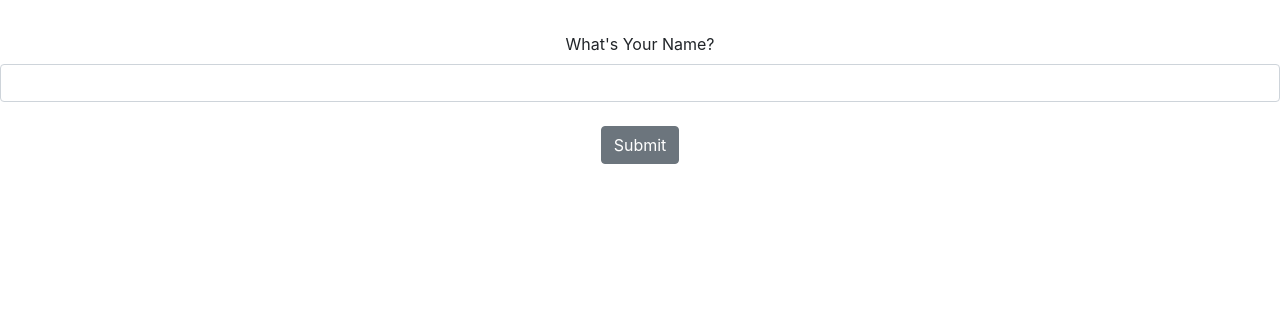
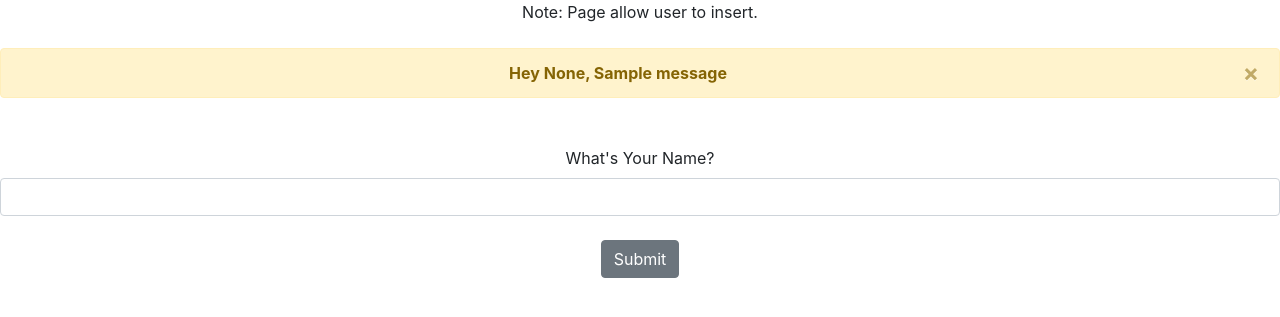
Before and after one commit to mnguyen0226/flask_blinder, a Flask app: page /name in a window 1280 px wide. Shown: the part 56-373 px from the top of the page. Run offline with Flask 2, Linux system fonts and the light colour scheme; one stand-in notice (Sample message) is shown.

Commit message:
add flash message

```diff
--- a/src/main.py
+++ b/src/main.py
@@ -1,7 +1,9 @@
 from flask import Flask
 from flask import render_template
+from flask import flash
 from flask_wtf import FlaskForm
-from wtforms import StringField, SubmitField
+from wtforms import StringField
+from wtforms import SubmitField
 from wtforms.validators import DataRequired
 
 # create a flask project
@@ -38,16 +40,18 @@ def page_not_found(e):
     return render_template("500.html"), 500
 
 
-# input user's name page and show it to another page
+# input user's name page and show it to the current
 @app.route("/name", methods=["GET", "POST"])
 def name():
+    # initialize input variable and form object
     name = None
     form = NamerForm()
 
-    # validate form, if submit then refresh data, also make sure that the user file out the form
+    # if the user (must) fill out the form, then we get the name variable and reset the form
     if form.validate_on_submit():
         name = form.name.data
         form.name.data = ""
+        flash("Form Submitted Successfully!")
 
     return render_template("name.html", name=name, form=form)
 
--- a/src/templates/index.html
+++ b/src/templates/index.html
@@ -5,6 +5,6 @@
 {% block content %}
 
 <h1>Welcome</h1>
-Hello There
+Note: This is a Static Home Page.
 
 {% endblock %}
--- a/src/templates/name.html
+++ b/src/templates/name.html
@@ -3,6 +3,20 @@
 {% block title %}Enter Name Page{% endblock %}
 
 {% block content %}
+    <div>Note: Page allow user to insert.</div>
+
+    <br/>
+
+    <div>
+    {% for message in get_flashed_messages() %}
+        <div class="alert alert-warning alert-dismissible fade show" role="alert">
+            <strong>Hey {{name}}, {{message}}</strong>
+            <button type="button" class="close" data-dismiss="alert" aria-label="Close">
+            <span aria-hidden="true">&times;</span>
+            </button>
+        </div>
+    {% endfor %}
+    </div>
 
     {% if name %}
         <h1>Hello {{name}}</h1>
--- a/src/templates/user.html
+++ b/src/templates/user.html
@@ -4,8 +4,7 @@
 
 {% block content %}
 
-<h1>
-    Welcome, {{name}}
-</h1>
+<h1>Welcome, {{name}}</h1>
+Note: This is a static with pre-input name.
 
 {% endblock %}
```
